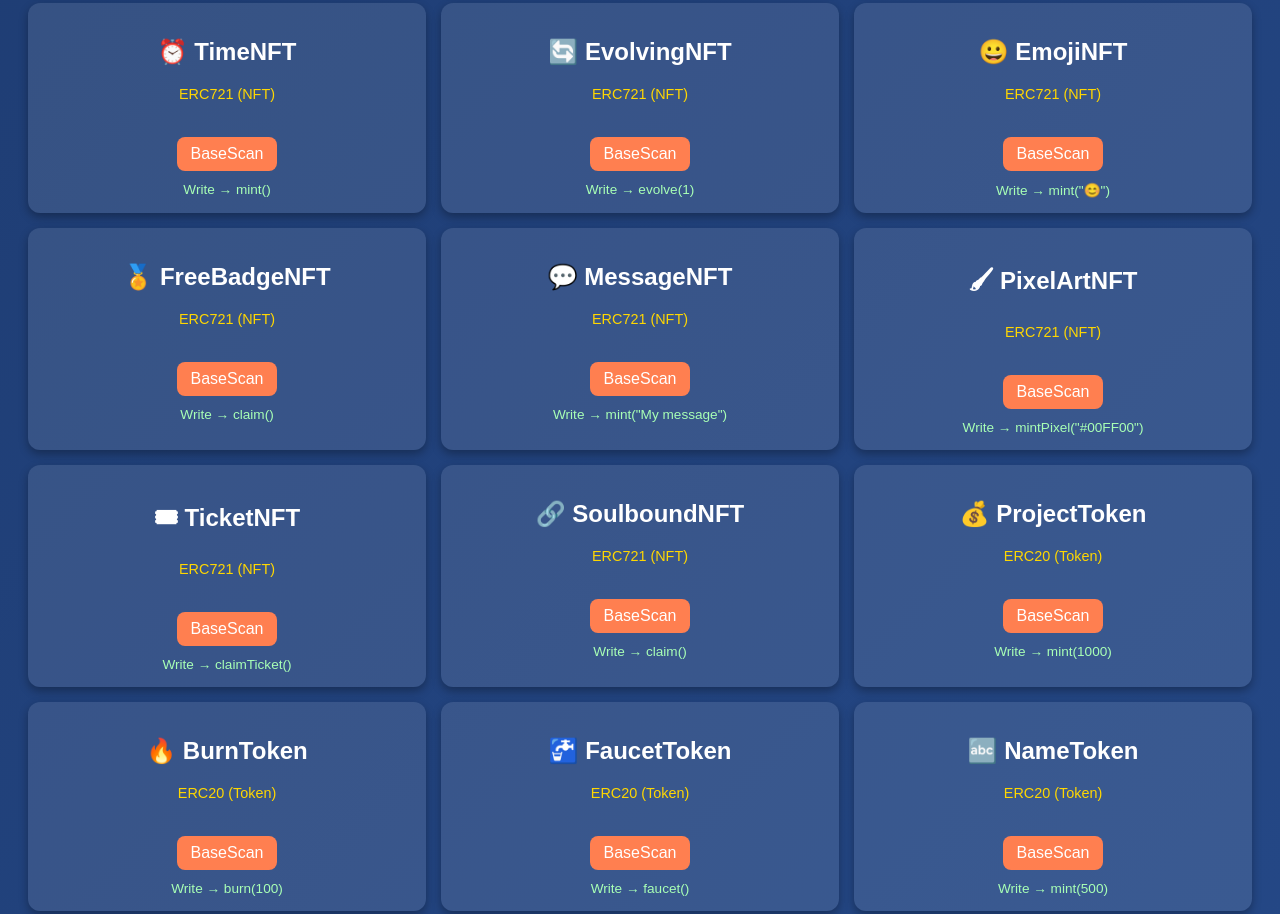
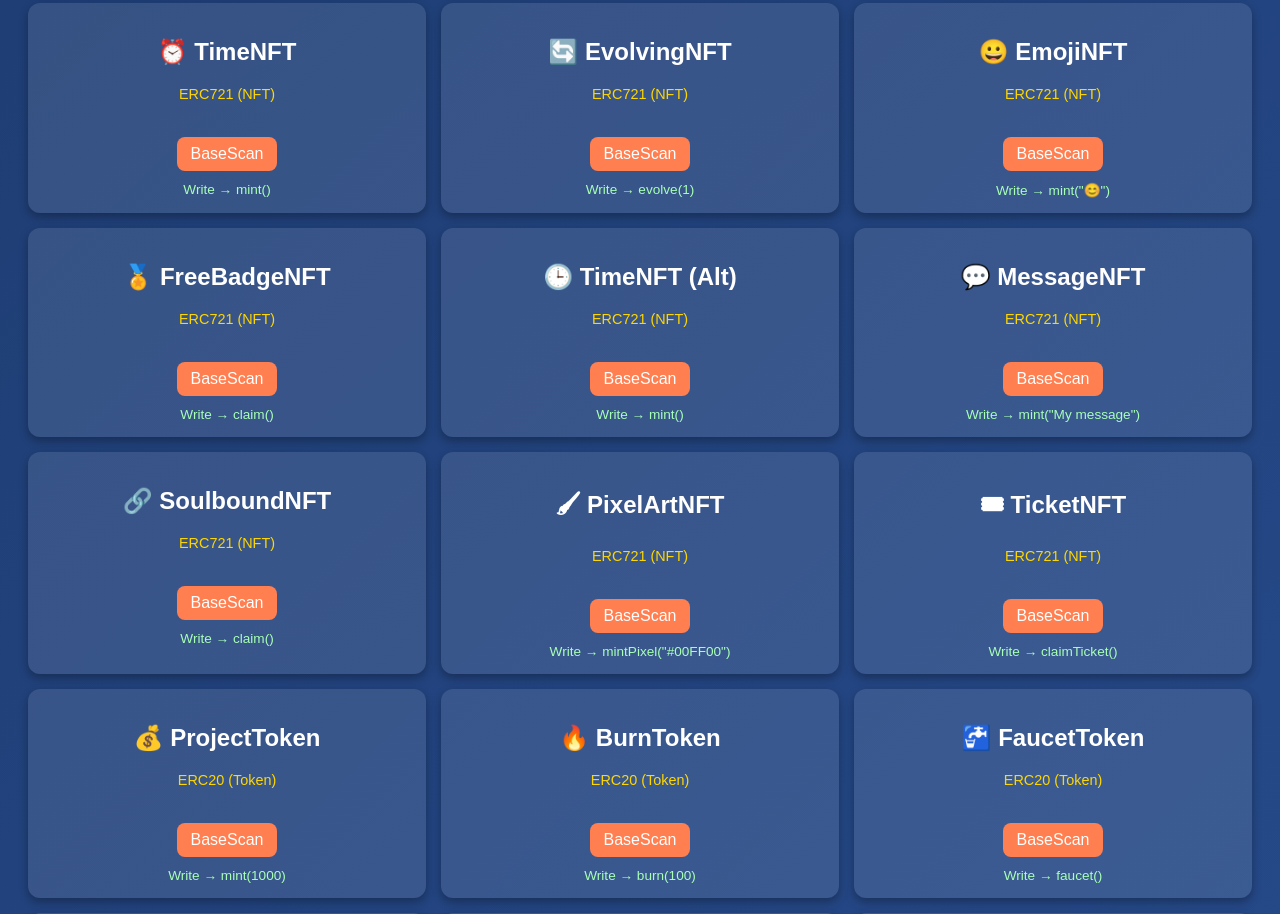
Before and after one commit to ordiha/Eth-infinity-playground, a plain HTML site: page index.html in a window 1280 px wide. Shown: the part 391-1305 px from the top of the page. Drawn offline with Linux system fonts and the light colour scheme.

Commit message:
Update index.html
updated with necessary contracts

```diff
--- a/index.html
+++ b/index.html
@@ -53,66 +53,56 @@
 </head>
 <body>
   <h1>🌌 Eth-Infinity-Playground</h1>
-  <p>50 onchain experiments on <b>Base</b>. Unlimited interaction, no fixed fees.</p>
+  <p>50 onchain experiments on <b>Base</b>. Verified contracts & simple Write examples.</p>
 
   <div class="grid">
 
     <!-- NFTs -->
-    <div class="card"><h2>🎁 GiveawayNFT</h2><p class="category">ERC721 (NFT)</p><a href="https://basescan.org/address/0xe5A241F05216696Bb396f1b86Adb064494dbf6A0#code">BaseScan</a><div class="example">Write → mint("Hello")</div></div>
-    <div class="card"><h2>🖼 OpenMintNFT</h2><p class="category">ERC721 (NFT)</p><a href="https://basescan.org/address/0x79f6e18a8376b02b35C1D5C02DA86Ec03cA6d57d#code">BaseScan</a><div class="example">Write → mint("Any text")</div></div>
-    <div class="card"><h2>🎨 ColorNFT</h2><p class="category">ERC721 (NFT)</p><a href="https://basescan.org/address/0x7e5b2523Da5D63e500b9b050f45f993b811c6548#code">BaseScan</a><div class="example">Write → mint("#FF0000")</div></div>
-    <div class="card"><h2>⏰ TimeNFT</h2><p class="category">ERC721 (NFT)</p><a href="https://basescan.org/address/0x6A7b0FD9Ea1809a5F0F4369e191a0B021D11BCD5#code">BaseScan</a><div class="example">Write → mint()</div></div>
-    <div class="card"><h2>🔄 EvolvingNFT</h2><p class="category">ERC721 (NFT)</p><a href="https://basescan.org/address/0xFAb4D080D6b1AF6d84685148f9D6a7195f86b829#code">BaseScan</a><div class="example">Write → evolve(1)</div></div>
-    <div class="card"><h2>😀 EmojiNFT</h2><p class="category">ERC721 (NFT)</p><a href="https://basescan.org/address/0x2fdEf913F4a1bCD05ADA45F4556d54F6df5305e1#code">BaseScan</a><div class="example">Write → mint("😊")</div></div>
-    <div class="card"><h2>🏅 FreeBadgeNFT</h2><p class="category">ERC721 (NFT)</p><a href="https://basescan.org/address/0x2533d3769d333f96D446f9035d025cf986773D83#code">BaseScan</a><div class="example">Write → claim()</div></div>
-    <div class="card"><h2>💬 MessageNFT</h2><p class="category">ERC721 (NFT)</p><a href="https://basescan.org/address/0xAC3fDF094d4167D8238ba980F70792E681b487A5#code">BaseScan</a><div class="example">Write → mint("My message")</div></div>
-    <div class="card"><h2>🖌 PixelArtNFT</h2><p class="category">ERC721 (NFT)</p><a href="#">BaseScan</a><div class="example">Write → mintPixel("#00FF00")</div></div>
-    <div class="card"><h2>🎟 TicketNFT</h2><p class="category">ERC721 (NFT)</p><a href="#">BaseScan</a><div class="example">Write → claimTicket()</div></div>
-    <div class="card"><h2>🔗 SoulboundNFT</h2><p class="category">ERC721 (NFT)</p><a href="#">BaseScan</a><div class="example">Write → claim()</div></div>
+    <div class="card"><h2>🎁 GiveawayNFT</h2><p class="category">ERC721 (NFT)</p><a href="https://basescan.org/address/0xe5a241f05216696bb396f1b86adb064494dbf6a0#code">BaseScan</a><div class="example">Write → mint("Hello")</div></div>
+    <div class="card"><h2>🖼 OpenMintNFT</h2><p class="category">ERC721 (NFT)</p><a href="https://basescan.org/address/0x79f6e18a8376b02b35c1d5c02da86ec03ca6d57d#code">BaseScan</a><div class="example">Write → mint("Any text")</div></div>
+    <div class="card"><h2>🎨 ColorNFT</h2><p class="category">ERC721 (NFT)</p><a href="https://basescan.org/address/0x7e5b2523da5d63e500b9b050f45f993b811c6548#code">BaseScan</a><div class="example">Write → mint("#FF0000")</div></div>
+    <div class="card"><h2>⏰ TimeNFT</h2><p class="category">ERC721 (NFT)</p><a href="https://basescan.org/address/0x6a7b0fd9ea1809a5f0f4369e191a0b021d11bcd5#code">BaseScan</a><div class="example">Write → mint()</div></div>
+    <div class="card"><h2>🔄 EvolvingNFT</h2><p class="category">ERC721 (NFT)</p><a href="https://basescan.org/address/0xfab4d080d6b1af6d84685148f9d6a7195f86b829#code">BaseScan</a><div class="example">Write → evolve(1)</div></div>
+    <div class="card"><h2>😀 EmojiNFT</h2><p class="category">ERC721 (NFT)</p><a href="https://basescan.org/address/0x2fdef913f4a1bcd05ada45f4556d54f6df5305e1#code">BaseScan</a><div class="example">Write → mint("😊")</div></div>
+    <div class="card"><h2>🏅 FreeBadgeNFT</h2><p class="category">ERC721 (NFT)</p><a href="https://basescan.org/address/0x2533d3769d333f96d446f9035d025cf986773d83#code">BaseScan</a><div class="example">Write → claim()</div></div>
+    <div class="card"><h2>🕒 TimeNFT (Alt)</h2><p class="category">ERC721 (NFT)</p><a href="https://basescan.org/address/0xb98216021f341f33828ade87fbf543428f564aeb#code">BaseScan</a><div class="example">Write → mint()</div></div>
+    <div class="card"><h2>💬 MessageNFT</h2><p class="category">ERC721 (NFT)</p><a href="https://basescan.org/address/0xac3fdf094d4167d8238ba980f70792e681b487a5#code">BaseScan</a><div class="example">Write → mint("My message")</div></div>
+    <div class="card"><h2>🔗 SoulboundNFT</h2><p class="category">ERC721 (NFT)</p><a href="https://basescan.org/address/0x2e47abe368cc21d33005174fcf3ef6b72ff21d28#code">BaseScan</a><div class="example">Write → claim()</div></div>
+    <div class="card"><h2>🖌 PixelArtNFT</h2><p class="category">ERC721 (NFT)</p><a href="https://basescan.org/address/0x34d7857b4c843bda08703d2b0be9b4c163ae122a#code">BaseScan</a><div class="example">Write → mintPixel("#00FF00")</div></div>
+    <div class="card"><h2>🎟 TicketNFT</h2><p class="category">ERC721 (NFT)</p><a href="https://basescan.org/address/0x488d4d61e28ff44f7059cc176c81096fb8bb4d55#code">BaseScan</a><div class="example">Write → claimTicket()</div></div>
 
     <!-- Tokens -->
-    <div class="card"><h2>💰 ProjectToken</h2><p class="category">ERC20 (Token)</p><a href="https://basescan.org/address/0x8A78A66E45dFb17A7d2C2f54c0c265d62336591F#code">BaseScan</a><div class="example">Write → mint(1000)</div></div>
-    <div class="card"><h2>🔥 BurnToken</h2><p class="category">ERC20 (Token)</p><a href="https://basescan.org/address/0xA94759CaeAD1b3b7bF5EAC55D70926b76d6F9788#code">BaseScan</a><div class="example">Write → burn(100)</div></div>
-    <div class="card"><h2>🚰 FaucetToken</h2><p class="category">ERC20 (Token)</p><a href="https://basescan.org/address/0x497C8C54B603b02Ab2a8f11387c5D6bEC19EE237#code">BaseScan</a><div class="example">Write → faucet()</div></div>
-    <div class="card"><h2>🔤 NameToken</h2><p class="category">ERC20 (Token)</p><a href="https://basescan.org/address/0x1da06bd89f7386E919934D396a18DfE123Ac2214#code">BaseScan</a><div class="example">Write → mint(500)</div></div>
-    <div class="card"><h2>🎭 ArtToken</h2><p class="category">ERC20 (Token)</p><a href="https://basescan.org/address/0x791DCE76c244DBb72e99F5f87BD843fF229f8BdE#code">BaseScan</a><div class="example">Write → mint(1)</div></div>
-    <div class="card"><h2>👏 PraiseToken</h2><p class="category">ERC20 (Token)</p><a href="https://basescan.org/address/0xF98d56aCB775217409BA516c79ca5BAdf976125E#code">BaseScan</a><div class="example">Write → praise("0x...")</div></div>
-    <div class="card"><h2>📝 MemoToken</h2><p class="category">ERC20 (Token)</p><a href="https://basescan.org/address/0xa4125F4dD0369Fa7b4153B6Fb26931d16Ac159A1#code">BaseScan</a><div class="example">Write → mint(123)</div></div>
-    <div class="card"><h2>⚖️ KarmaToken</h2><p class="category">ERC20 (Token)</p><a href="https://basescan.org/address/0xF7147a1a15DaCe03308c57b6A8001a4E0dd5053a#code">BaseScan</a><div class="example">Write → reward("0x...", 50)</div></div>
-    <div class="card"><h2>🗳 VoteToken</h2><p class="category">ERC20 (Token)</p><a href="#">BaseScan</a><div class="example">Write → vote(1)</div></div>
+    <div class="card"><h2>💰 ProjectToken</h2><p class="category">ERC20 (Token)</p><a href="https://basescan.org/address/0x8a78a66e45dfb17a7d2c2f54c0c265d62336591f#code">BaseScan</a><div class="example">Write → mint(1000)</div></div>
+    <div class="card"><h2>🔥 BurnToken</h2><p class="category">ERC20 (Token)</p><a href="https://basescan.org/address/0xa94759caead1b3b7bf5eac55d70926b76d6f9788#code">BaseScan</a><div class="example">Write → burn(100)</div></div>
+    <div class="card"><h2>🚰 FaucetToken</h2><p class="category">ERC20 (Token)</p><a href="https://basescan.org/address/0x497c8c54b603b02ab2a8f11387c5d6bec19ee237#code">BaseScan</a><div class="example">Write → faucet()</div></div>
+    <div class="card"><h2>🔤 NameToken</h2><p class="category">ERC20 (Token)</p><a href="https://basescan.org/address/0x1da06bd89f7386e919934d396a18dfe123ac2214#code">BaseScan</a><div class="example">Write → mint(500)</div></div>
+    <div class="card"><h2>🎭 ArtToken</h2><p class="category">ERC20 (Token)</p><a href="https://basescan.org/address/0x791dce76c244dbb72e99f5f87bd843ff229f8bde#code">BaseScan</a><div class="example">Write → mint(1)</div></div>
+    <div class="card"><h2>👏 PraiseToken</h2><p class="category">ERC20 (Token)</p><a href="https://basescan.org/address/0xf98d56acb775217409ba516c79ca5badf976125e#code">BaseScan</a><div class="example">Write → praise("0x...")</div></div>
+    <div class="card"><h2>📝 MemoToken</h2><p class="category">ERC20 (Token)</p><a href="https://basescan.org/address/0xa4125f4dd0369fa7b4153b6fb26931d16ac159a1#code">BaseScan</a><div class="example">Write → mint(123)</div></div>
+    <div class="card"><h2>⚖️ KarmaToken</h2><p class="category">ERC20 (Token)</p><a href="https://basescan.org/address/0xf7147a1a15dace03308c57b6a8001a4e0dd5053a#code">BaseScan</a><div class="example">Write → reward("0x...", 50)</div></div>
+    <div class="card"><h2>🗳 VoteToken</h2><p class="category">ERC20 (Token)</p><a href="https://basescan.org/address/0xccce9a2549f17e35998956a4f23fd34e9a084665#code">BaseScan</a><div class="example">Write → vote(1)</div></div>
 
     <!-- Utilities -->
-    <div class="card"><h2>❤️ DonationTracker2</h2><p class="category">Utility</p><a href="https://basescan.org/address/0x9dDAf52D93FE53715dC510190b2DDD1d1CafA8fB#code">BaseScan</a><div class="example">Write → donate()</div></div>
-    <div class="card"><h2>🤝 EscrowOpen</h2><p class="category">Utility</p><a href="https://basescan.org/address/0x4e3DCAd4Cf1ac9cCdD93aC2b395C3fBA242c521b#code">BaseScan</a><div class="example">Write → deposit()</div></div>
-    <div class="card"><h2>📢 CrowdfundingOpen</h2><p class="category">Utility</p><a href="https://basescan.org/address/0x6d0615e1dd679314213D39D06E5175322fDcc346#code">BaseScan</a><div class="example">Write → contribute()</div></div>
-    <div class="card"><h2>🎲 Lottery</h2><p class="category">Utility / Game</p><a href="https://basescan.org/address/0x2eDb3668A8c37a1b1D1934e4247da47FA2c73daf#code">BaseScan</a><div class="example">Write → buyTicket()</div></div>
-    <div class="card"><h2>🏦 SavingsPool</h2><p class="category">Utility</p><a href="#">BaseScan</a><div class="example">Write → deposit()</div></div>
-    <div class="card"><h2>💸 TipPool</h2><p class="category">Utility</p><a href="#">BaseScan</a><div class="example">Write → tip("0x...", 1)</div></div>
-    <div class="card"><h2>🎁 RandomPay</h2><p class="category">Utility</p><a href="#">BaseScan</a><div class="example">Write → deposit()</div></div>
-    <div class="card"><h2>🗳 VotingOpen</h2><p class="category">Utility</p><a href="#">BaseScan</a><div class="example">Write → vote(1)</div></div>
-    <div class="card"><h2>💡 OpinionRegistry</h2><p class="category">Utility</p><a href="#">BaseScan</a><div class="example">Write → addOpinion("Great!")</div></div>
-    <div class="card"><h2>📜 MessageBoardOpen</h2><p class="category">Utility</p><a href="#">BaseScan</a><div class="example">Write → postMessage("Hi all")</div></div>
-    <div class="card"><h2>📊 SurveyBoard</h2><p class="category">Utility</p><a href="#">BaseScan</a><div class="example">Write → submitAnswer(1)</div></div>
-    <div class="card"><h2>⭐ ReputationPoints</h2><p class="category">Utility</p><a href="#">BaseScan</a><div class="example">Write → reward("0x...", 10)</div></div>
-    <div class="card"><h2>🎖 BadgeBoard</h2><p class="category">Utility</p><a href="#">BaseScan</a><div class="example">Write → giveBadge("0x...", "Hero")</div></div>
-    <div class="card"><h2>📮 OpenPolls</h2><p class="category">Utility</p><a href="#">BaseScan</a><div class="example">Write → createPoll("Best color?")</div></div>
-    <div class="card"><h2>🧠 MemoryChain</h2><p class="category">Utility</p><a href="#">BaseScan</a><div class="example">Write → addMemory("Idea")</div></div>
-    <div class="card"><h2>📨 ChainMessage</h2><p class="category">Utility</p><a href="#">BaseScan</a><div class="example">Write → post("Onchain note")</div></div>
-    <div class="card"><h2>💰 TipJar</h2><p class="category">Utility</p><a href="#">BaseScan</a><div class="example">Write → tip()</div></div>
-    <div class="card"><h2>🎯 QuestBoard</h2><p class="category">Utility</p><a href="#">BaseScan</a><div class="example">Write → completeQuest(1)</div></div>
-    <div class="card"><h2>⏳ DailyReward</h2><p class="category">Utility</p><a href="#">BaseScan</a><div class="example">Write → claim()</div></div>
+    <div class="card"><h2>❤️ DonationTracker2</h2><p class="category">Utility</p><a href="https://basescan.org/address/0x9ddaf52d93fe53715dc510190b2ddd1d1cafa8fb#code">BaseScan</a><div class="example">Write → donate()</div></div>
+    <div class="card"><h2>🤝 EscrowOpen</h2><p class="category">Utility</p><a href="https://basescan.org/address/0x4e3dcad4cf1ac9ccdd93ac2b395c3fba242c521b#code">BaseScan</a><div class="example">Write → deposit()</div></div>
+    <div class="card"><h2>📢 CrowdfundingOpen</h2><p class="category">Utility</p><a href="https://basescan.org/address/0x6d0615e1dd679314213d39d06e5175322fdcc346#code">BaseScan</a><div class="example">Write → contribute()</div></div>
+    <div class="card"><h2>🎲 Lottery</h2><p class="category">Utility / Game</p><a href="https://basescan.org/address/0x2edb3668a8c37a1b1d1934e4247da47fa2c73daf#code">BaseScan</a><div class="example">Write → buyTicket()</div></div>
+    <div class="card"><h2>🏦 SavingsPool</h2><p class="category">Utility</p><a href="https://basescan.org/address/0xa43bc9aafb69608a6bf1c84cba1258bba53d9b5d#code">BaseScan</a><div class="example">Write → deposit()</div></div>
+    <div class="card"><h2>💸 TipPool</h2><p class="category">Utility</p><a href="https://basescan.org/address/0x48fc372ab9a289b4b885cda740790d177441fd9f#code">BaseScan</a><div class="example">Write → tip("0x...", 1)</div></div>
+    <div class="card"><h2>🎁 RandomPay</h2><p class="category">Utility</p><a href="https://basescan.org/address/0x02c6f7cd3fc95c6895d1663fdf81882f680a43a8#code">BaseScan</a><div class="example">Write → deposit()</div></div>
+    <div class="card"><h2>🗳 VotingOpen</h2><p class="category">Utility</p><a href="https://basescan.org/address/0x79e18a4e4f07b38e13e6e537c209caeb78652531#code">BaseScan</a><div class="example">Write → vote(1)</div></div>
+    <div class="card"><h2>💡 OpinionRegistry</h2><p class="category">Utility</p><a href="https://basescan.org/address/0xe74706982be1c7223e5855ea42dcf96f1104215b#code">BaseScan</a><div class="example">Write → addOpinion("Great!")</div></div>
+    <div class="card"><h2>📜 MessageBoardOpen</h2><p class="category">Utility</p><a href="https://basescan.org/address/0xddfc28b2c3b760b415465c60a0184e73fdd58f8c#code">BaseScan</a><div class="example">Write → postMessage("Hi all")</div></div>
+    <div class="card"><h2>📊 SurveyBoard</h2><p class="category">Utility</p><a href="https://basescan.org/address/0x3fbf1ec0b4794105480b946940c7dff6704ef93f#code">BaseScan</a><div class="example">Write → submitAnswer(1)</div></div>
+    <div class="card"><h2>⭐ ReputationPoints</h2><p class="category">Utility</p><a href="https://basescan.org/address/0xf3ca99ebb3309cae06b6163a72801a7e236a531d#code">BaseScan</a><div class="example">Write → reward("0x...", 10)</div></div>
+    <div class="card"><h2>🎖 BadgeBoard</h2><p class="category">Utility</p><a href="https://basescan.org/address/0x3977e74324a40fc36e66bd2841bf5083feda5f29#code">BaseScan</a><div class="example">Write → giveBadge("0x...", "Hero")</div></div>
+    <div class="card"><h2>📮 OpenPolls</h2><p class="category">Utility</p><a href="https://basescan.org/address/0x427f7939832032fbf6d679e1b711d40b496befbb#code">BaseScan</a><div class="example">Write → createPoll("Best color?")</div></div>
+    <div class="card"><h2>🧠 MemoryChain</h2><p class="category">Utility</p><a href="https://basescan.org/address/0xe0ac6dafc6a2dccf599502dec0cb4a8d12bcddd2#code">BaseScan</a><div class="example">Write → addMemory("Idea")</div></div>
+    <div class="card"><h2>📨 ChainMessage</h2><p class="category">Utility</p><a href="https://basescan.org/address/0x88a9db30a1ec8f6713047c96ab205fc9a938832c#code">BaseScan</a><div class="example">Write → post("Onchain note")</div></div>
+    <div class="card"><h2>🎯 QuestBoard</h2><p class="category">Utility</p><a href="https://basescan.org/address/0x6db4acd14c8492c8e4df051bdb05162734fa13d3#code">BaseScan</a><div class="example">Write → completeQuest(1)</div></div>
+    <div class="card"><h2>⏳ DailyReward</h2><p class="category">Utility</p><a href="https://basescan.org/address/0x622ab99b5767d533221ed7cd0424973069a504ee#code">BaseScan</a><div class="example">Write → claim()</div></div>
 
     <!-- Games -->
-    <div class="card"><h2>🔢 GuessNumber</h2><p class="category">Game</p><a href="#">BaseScan</a><div class="example">Write → guess(7)</div></div>
-    <div class="card"><h2>✊ RockPaperScissors</h2><p class="category">Game</p><a href="#">BaseScan</a><div class="example">Write → play(1)</div></div>
-    <div class="card"><h2>🎨 RandomArt</h2><p class="category">ERC721 (NFT)</p><a href="#">BaseScan</a><div class="example">Write → mint()</div></div>
-    <div class="card"><h2>🃏 CollectibleGame</h2><p class="category">ERC721 (NFT)</p><a href="#">BaseScan</a><div class="example">Write → collect()</div></div>
-    <div class="card"><h2>🏆 Leaderboard</h2><p class="category">Game</p><a href="#">BaseScan</a><div class="example">Write → addScore(100)</div></div>
-    <div class="card"><h2>🎰 RouletteSpin</h2><p class="category">Game</p><a href="#">BaseScan</a><div class="example">Write → spin()</div></div>
-    <div class="card"><h2>🔮 RandomWords</h2><p class="category">Game</p><a href="#">BaseScan</a><div class="example">Write → requestWord()</div></div>
-    <div class="card"><h2>🥠 FortuneCookie</h2><p class="category">Game</p><a href="#">BaseScan</a><div class="example">Write → crack()</div></div>
-    <div class="card"><h2>🍀 LuckyNumber</h2><p class="category">Game</p><a href="#">BaseScan</a><div class="example">Write → roll()</div></div>
-
-  </div>
-</body>
-</html>
+    <div class="card"><h2>🔢 GuessNumber</h2><p class="category">Game</p><a href="https://basescan.org/address/0xe5c4636c0249312fda74492a1a68094c1c08da54#code">BaseScan</a><div class="example">Write → guess(7)</div></div>
+    <div class="card"><h2>✊ RockPaperScissors</h2><p class="category">Game</p><a href="https://basescan.org/address/0xde214a923048a2f97be6dcbe664fa7192a7e66e5#code">BaseScan</a><div class="example">Write → play(1)</div></div>
+    <div class
```
